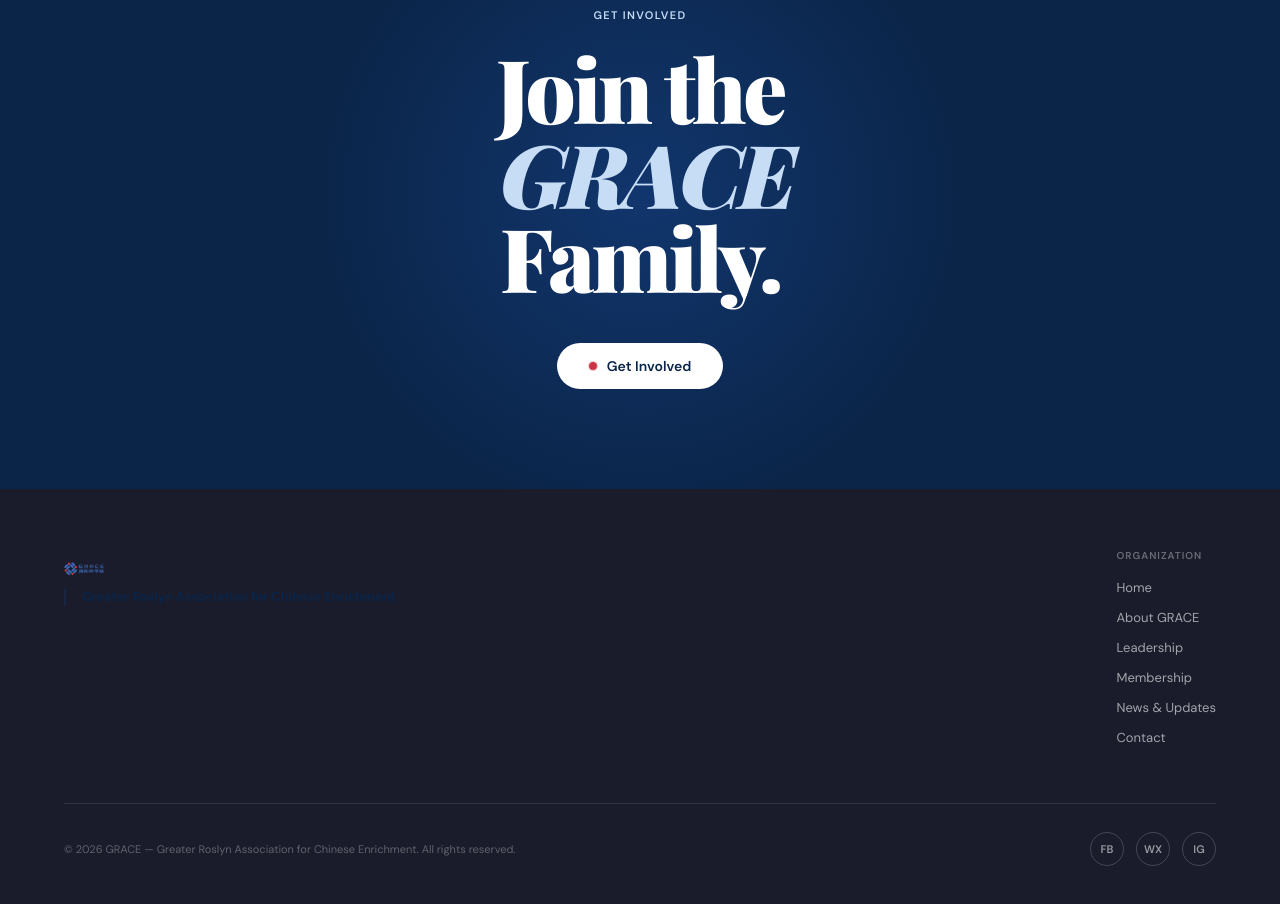
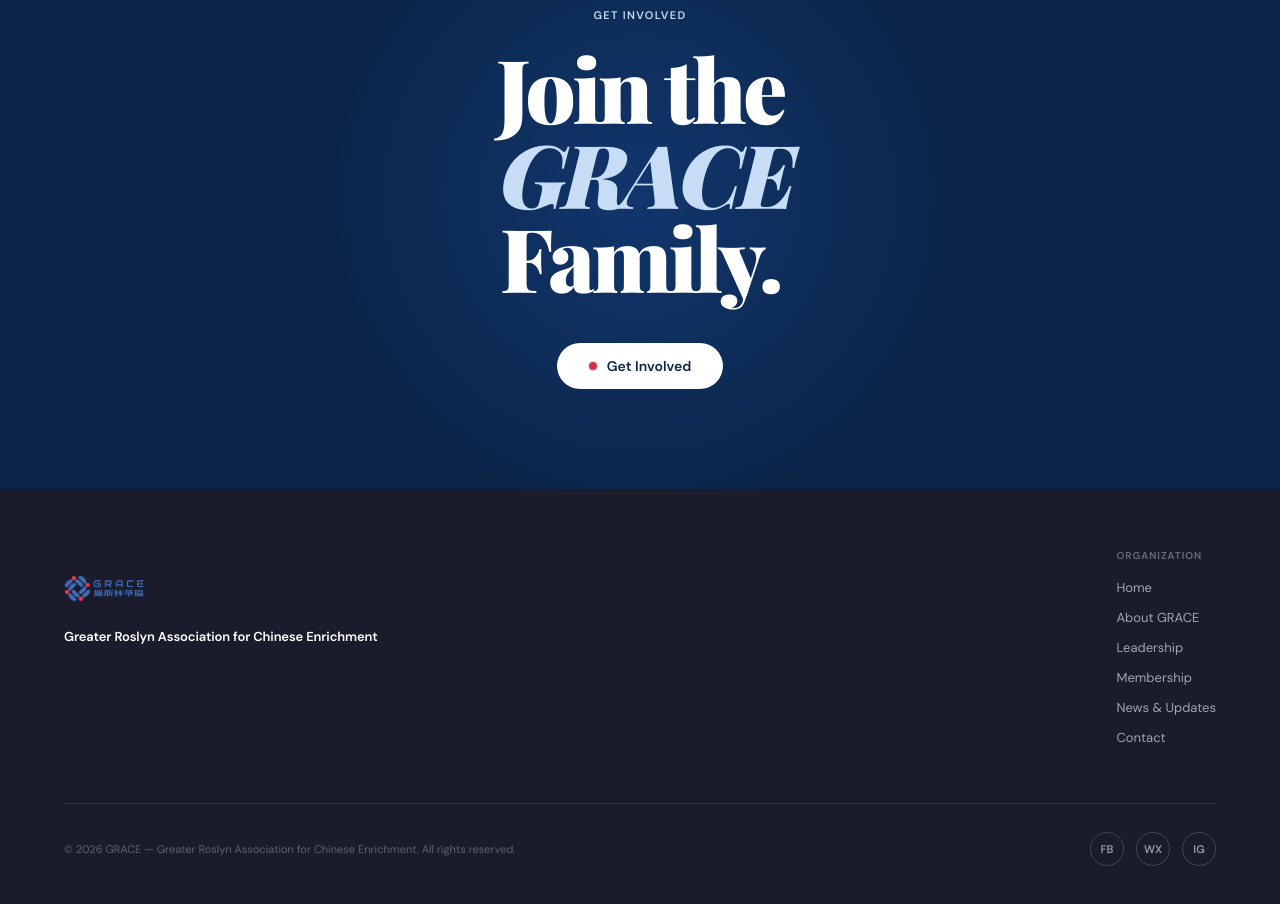
Before and after one commit to jwlew915-sys/GRACE, a website: page about.html in a window 1280 px wide. Shown: the part 3580-4484 px from the top of the page. Drawn offline with nearby package versions, Linux system fonts and the light colour scheme; a web font is replaced by a local one.

Commit message:
Enlarge footer logo and set org name text to white

```diff
--- a/about.html
+++ b/about.html
@@ -337,7 +337,7 @@
     footer { background: var(--text); color: var(--white); padding: 60px var(--page-pad) 40px; }
     .footer-inner { max-width: 1200px; margin: 0 auto; }
     .footer-top { display: flex; justify-content: space-between; align-items: flex-start; margin-bottom: 56px; }
-    .footer-logo img { height: 40px; width: auto; display: block; mix-blend-mode: screen; }
+    .footer-logo img { height: 80px; width: auto; display: block; mix-blend-mode: screen; }
     .footer-nav { display: flex; gap: 60px; }
     .footer-col h4 { font-size: 10px; font-weight: 700; letter-spacing: 0.1em; text-transform: uppercase; opacity: 0.35; margin-bottom: 14px; }
     .footer-col ul { list-style: none; display: flex; flex-direction: column; gap: 9px; }
@@ -606,9 +606,8 @@
       <div class="footer-top">
         <div class="footer-logo">
           <img src="brand_assets/logo.png" alt="GRACE 羅斯林華協" />
-      <div class="nav-logo-text">
-
-        <div class="nav-logo-sub">Greater Roslyn Association for Chinese Enrichment</div>
+      <div class="nav-logo-text" style="border-left:none; padding-left:0;">
+        <div class="nav-logo-sub" style="color:#ffffff;">Greater Roslyn Association for Chinese Enrichment</div>
       </div>
         </div>
         <div class="footer-nav">
```
Also changed, not shown: contact.html (+3 -4 lines), events.html (+3 -4 lines), index.html (+2 -3 lines), membership.html (+3 -4 lines).
